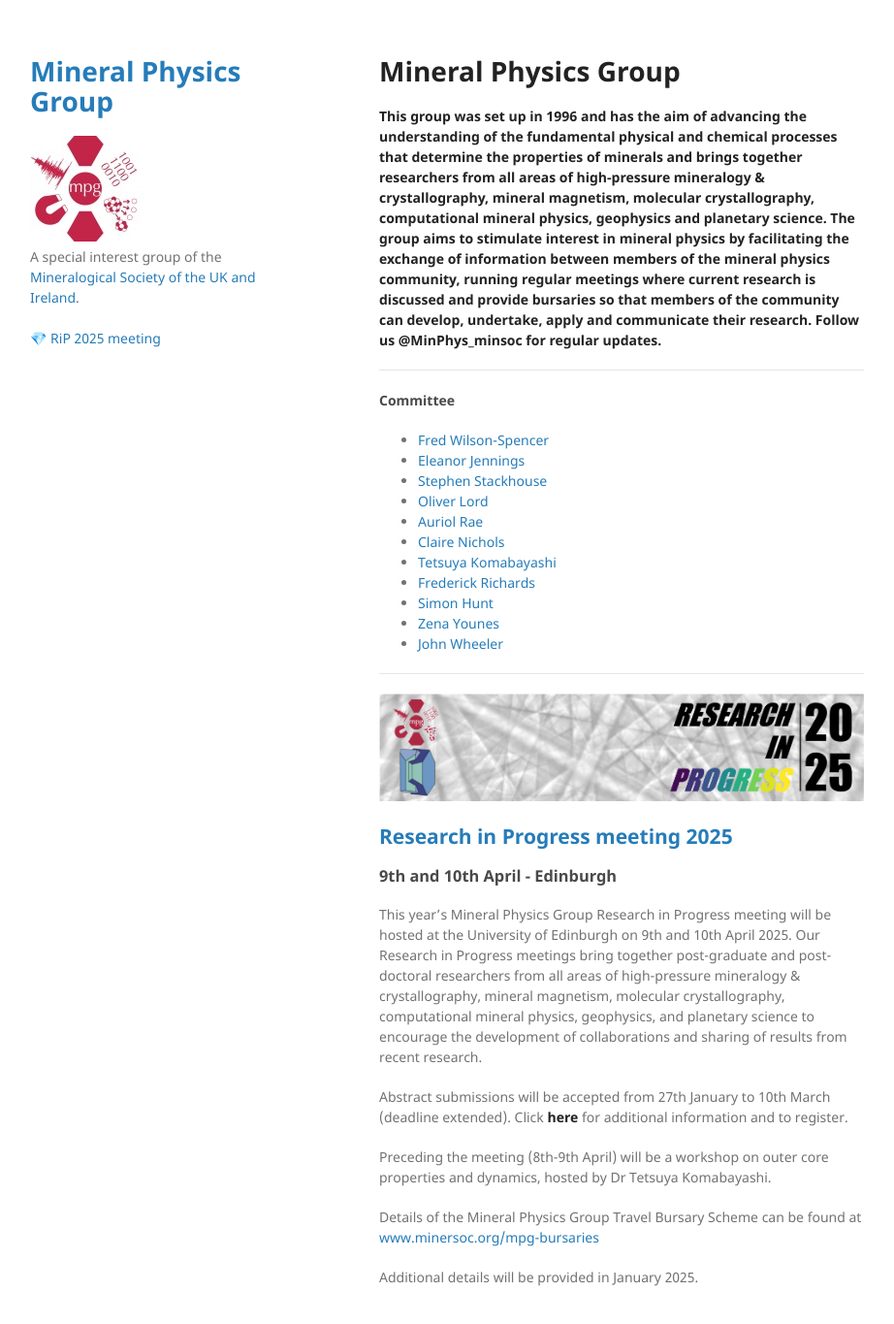
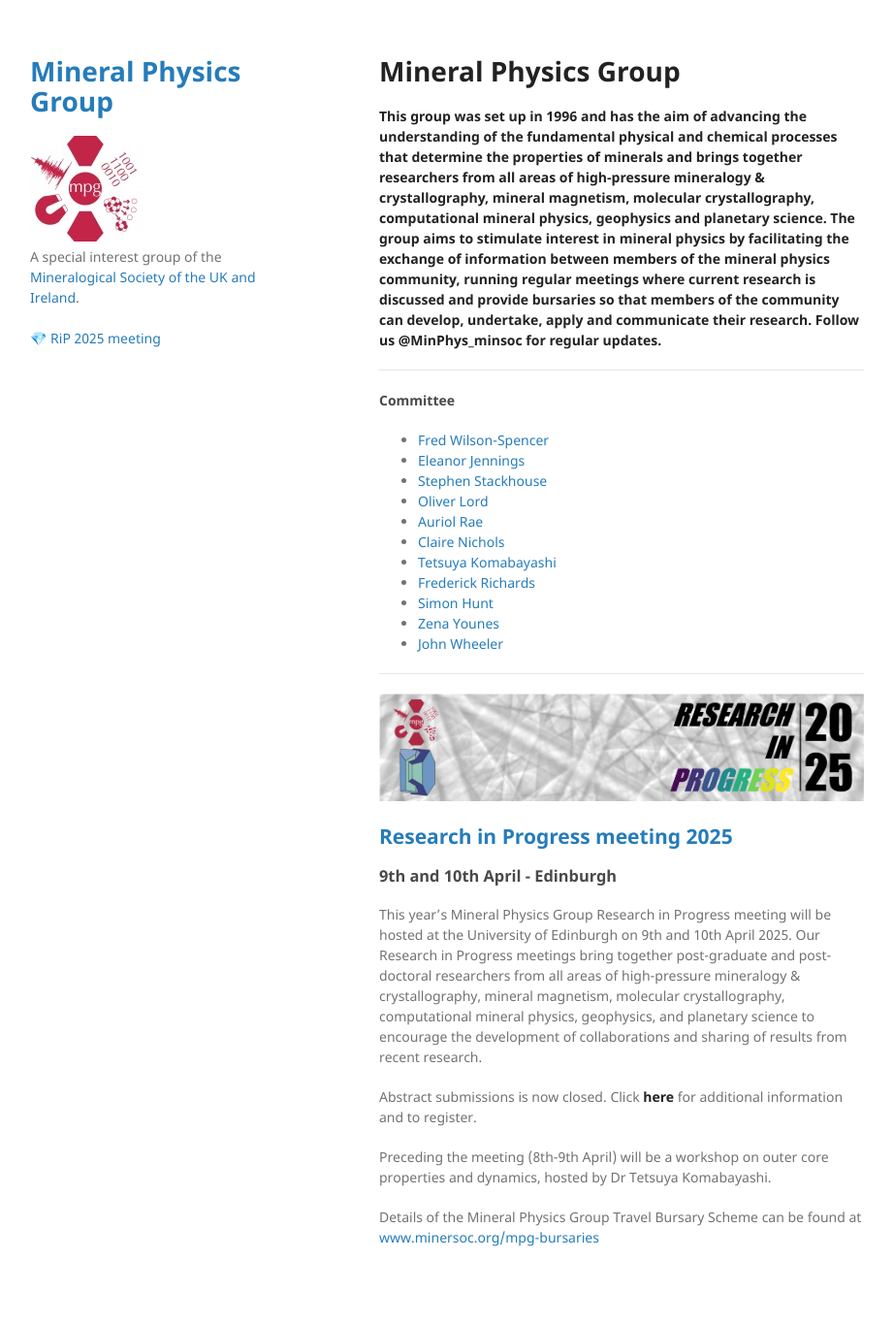
Before and after one commit to MinPhys/MinPhys.github.io, a Jekyll site: the page built from index.md, in a window 1280 px wide and 1397 px high. Shown: the top 1365 px of the window at 97% size, without its empty margins (179-1101 px from the left). Built offline with Jekyll 4.4.1, drawn with Linux system fonts in a browser that asks for light colours; our own code applies the rules of GitHub Pages for plain Markdown files.

Commit message:
Update index.md

```diff
--- a/index.md
+++ b/index.md
@@ -29,11 +29,9 @@
 This year's Mineral Physics Group Research in Progress meeting will be hosted at the University of Edinburgh on 9th and 10th April 2025.
 Our Research in Progress meetings bring together post-graduate and post-doctoral researchers from all areas of high-pressure mineralogy & crystallography, mineral magnetism, molecular crystallography, computational mineral physics, geophysics, and planetary science to encourage the development of collaborations and sharing of results from recent research.
 
-Abstract submissions will be accepted from 27th January to 10th March (deadline extended).
+Abstract submissions is now closed.
 Click [__here__](./RiP_2025/RiP_2025.html) for additional information and to register.
 
 Preceding the meeting (8th-9th April) will be a workshop on outer core properties and dynamics, hosted by Dr Tetsuya Komabayashi.
 
 Details of the Mineral Physics Group Travel Bursary Scheme can be found at <a href="https://www.minersoc.org/mpg-bursaries.html">  www.minersoc.org/mpg-bursaries</a>
-
-Additional details will be provided in January 2025.
```
